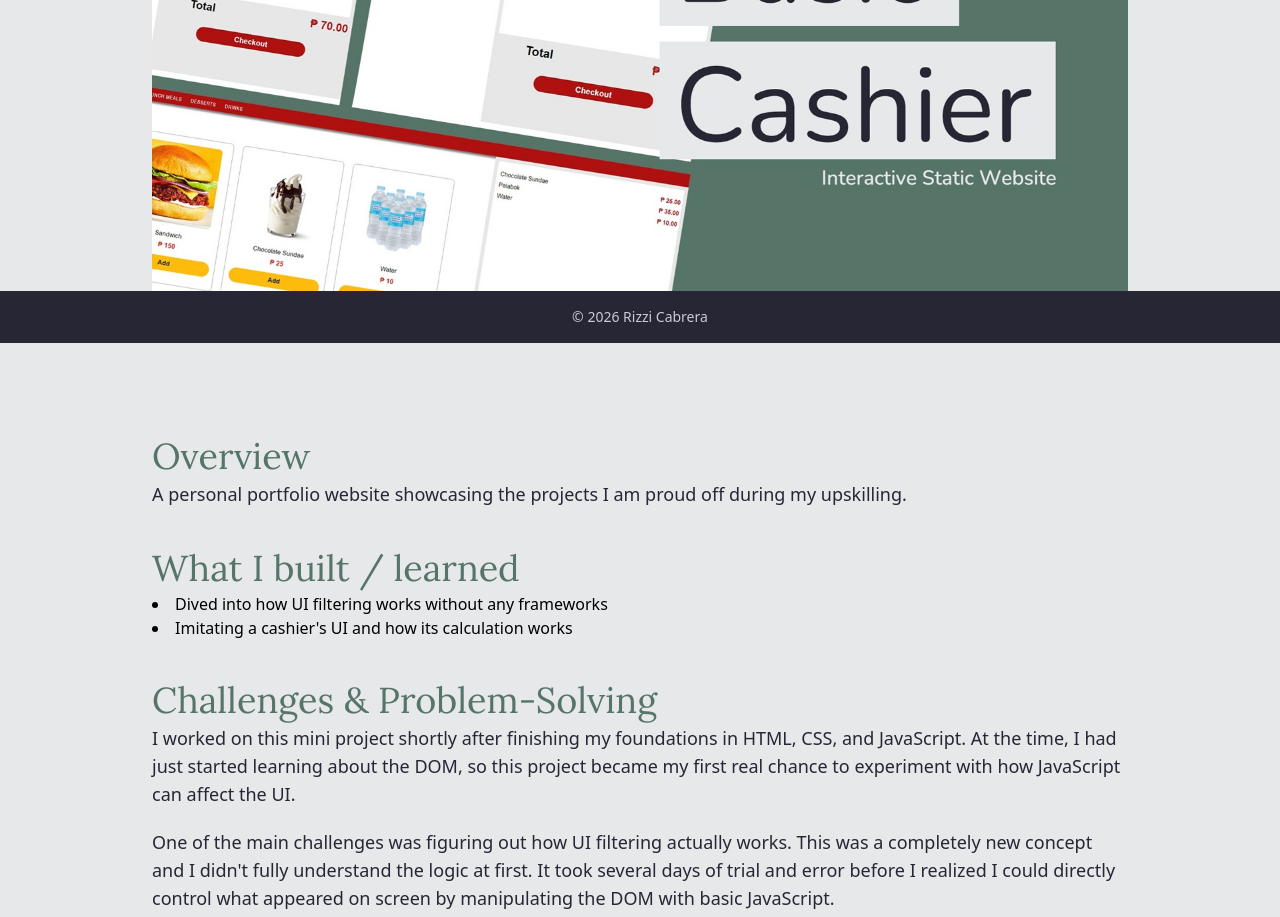
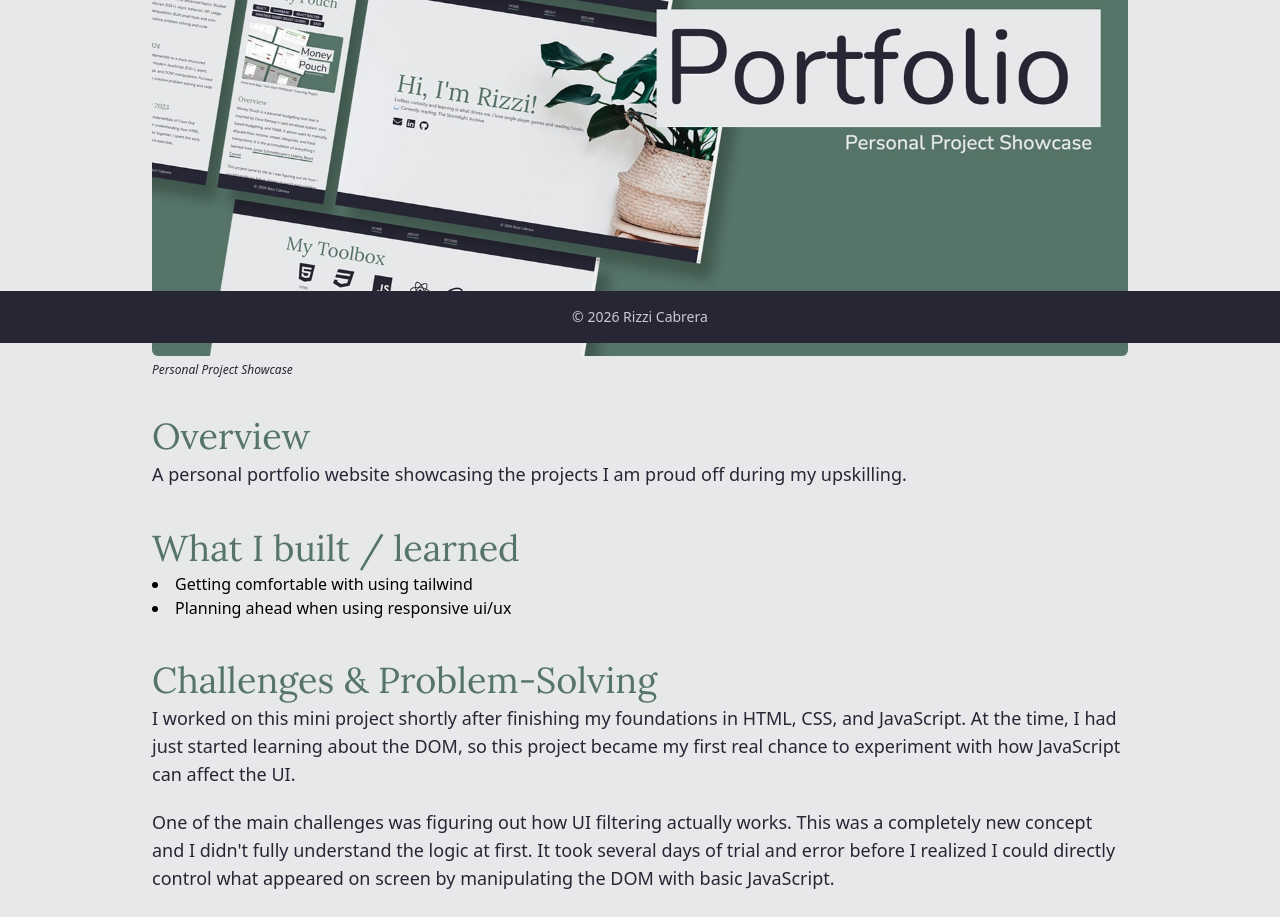
Before and after one commit to zeeneecodes/portfolio, a React (Vite) app: page /overview/portfolio in a window 1280 px wide. Shown: the part 457-1374 px from the top of the page. Built offline with nearby package versions, Linux system fonts and the light colour scheme.

Commit message:
minor updates

```diff
--- a/src/features/personal/TimeLineProff.jsx
+++ b/src/features/personal/TimeLineProff.jsx
@@ -5,7 +5,7 @@ function TimeLineProff() {
     <main className="flex flex-col justify-center items-center mt-20 mb-5">
       <div className="max-w-5xl flex flex-col justify-center px-6 gap-10 items-stretch">
         {/* PROFESSIONAL DEVELOPMENT */}
-        <h1>Profesional Development / Upskilling Timeline</h1>
+        <h1>Professional Development / Upskilling Timeline</h1>
         <section>
           <h2>• August 2025 - Present</h2>
           <Content>
--- a/src/features/projects/PersonalProjects.jsx
+++ b/src/features/projects/PersonalProjects.jsx
@@ -38,11 +38,11 @@ function PersonalProjects() {
           tags={["React", "Tailwind"]}
           img={[
             {
-              pic: "/moneypouch-xs.jpg",
+              pic: "/portfolio-xs.jpg",
               media: "(max-width:640px)",
             },
             {
-              pic: "/moneypouch-md.jpg",
+              pic: "/portfolio-md.jpg",
               media: "(max-width:768px)",
             },
           ]}
--- a/src/features/projects/Portfolio.jsx
+++ b/src/features/projects/Portfolio.jsx
@@ -6,8 +6,8 @@ const { xs, md } = mediaSize;
 
 function Portfolio() {
   return (
-    <main className="flex flex-col justify-center items-center pt-10">
-      <div className="max-w-5xl flex flex-col justify-center px-6 gap-20 items-stretch">
+    <main className="flex flex-col justify-center items-center my-20">
+      <div className="max-w-5xl flex flex-col justify-center px-6 gap-5 items-stretch">
         <section>
           <h1>Portfolio</h1>
           <div className="flex gap-1 flex-wrap mb-3">
@@ -16,13 +16,11 @@ function Portfolio() {
           </div>
           <figure className="cs-h-img">
             <picture>
-              <source srcSet="/cashier-xs.jpg" media={xs} />
-              <source srcSet="/cashier-md.jpg" media={md} />
-              <img src="/cashier-lg.jpg" alt="" />
+              <source srcSet="/portfolio-xs.jpg" media={xs} />
+              <source srcSet="/portfolio-md.jpg" media={md} />
+              <img src="/portfolio-lg.jpg" alt="" />
             </picture>
-            <p className="italic text-xs">
-              Basic Front-end App / Learning Project
-            </p>
+            <p className="italic text-xs">Personal Project Showcase</p>
           </figure>
         </section>
         <section>
@@ -34,8 +32,8 @@ function Portfolio() {
           </Content>
           <Content heading="h2" title="What I built / learned">
             <ul>
-              <li>Dived into how UI filtering works without any frameworks</li>
-              <li>Imitating a cashier's UI and how its calculation works</li>
+              <li>Getting comfortable with using tailwind</li>
+              <li>Planning ahead when using responsive ui/ux</li>
             </ul>
           </Content>
           <Content heading="h2" title="Challenges & Problem-Solving">
--- a/src/ui/NavBar.jsx
+++ b/src/ui/NavBar.jsx
@@ -5,7 +5,7 @@ function NavBar() {
     <nav className="navbar">
       <ul>
         <li className="navlink">
-          <Link to="/">home</Link>
+          <a href="/">home</a>
         </li>
         <li className="navlink">
           <Link to="/about">about</Link>
--- a/src/ui/ProjectPreview.jsx
+++ b/src/ui/ProjectPreview.jsx
@@ -1,3 +1,4 @@
+import { Link } from "react-router-dom";
 import Tag from "./Tag";
 
 function ProjectPreview({
@@ -40,9 +41,9 @@ function ProjectPreview({
               </a>
             )}
             {studyLink && (
-              <a href={studyLink}>
+              <Link to={studyLink}>
                 <button className="btn-neutral">Read More</button>
-              </a>
+              </Link>
             )}
           </div>
         ) : null}
```
